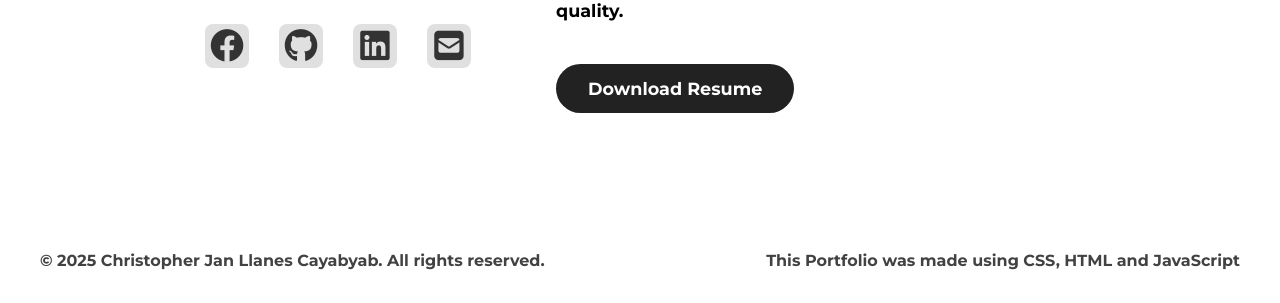
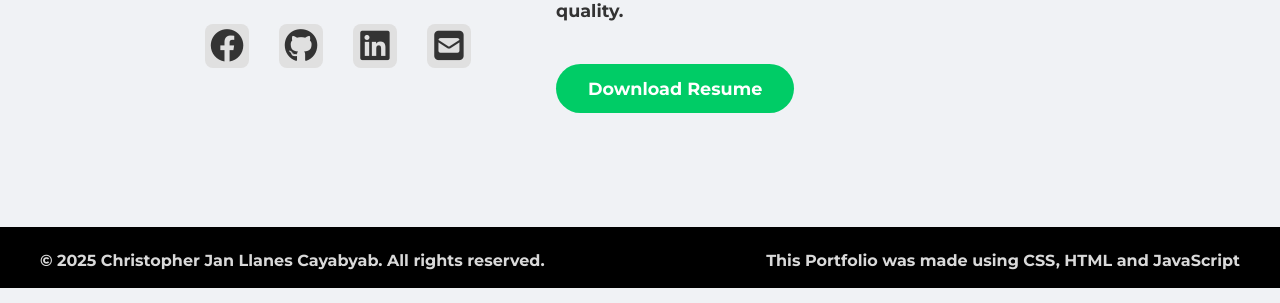
Before and after one commit to ChrisBROWN25/MyPortfolio, a plain HTML site: page index.html in a window 1280 px wide. Shown: the part 497-800 px from the top of the page. Drawn offline with nearby package versions, Linux system fonts and the light colour scheme.

Commit message:
project changes commit

```diff
--- a/css/style.css
+++ b/css/style.css
@@ -278,27 +278,6 @@ footer {
   opacity: 0.85;
 }
 
-/* Light mode styles */
-body.light-mode {
-  background: #fff;
-  color: #000;
-}
-
-body.light-mode header,
-body.light-mode footer {
-  background: #fff;
-  color: #222;
-}
-
-body.light-mode .resume-btn {
-  background: #222;
-  color: #fff;
-}
-
-body.light-mode .toggle-theme i {
-  color: #222;
-}
-
 :root {
   --nav-links-bg: #111;
 }
```
